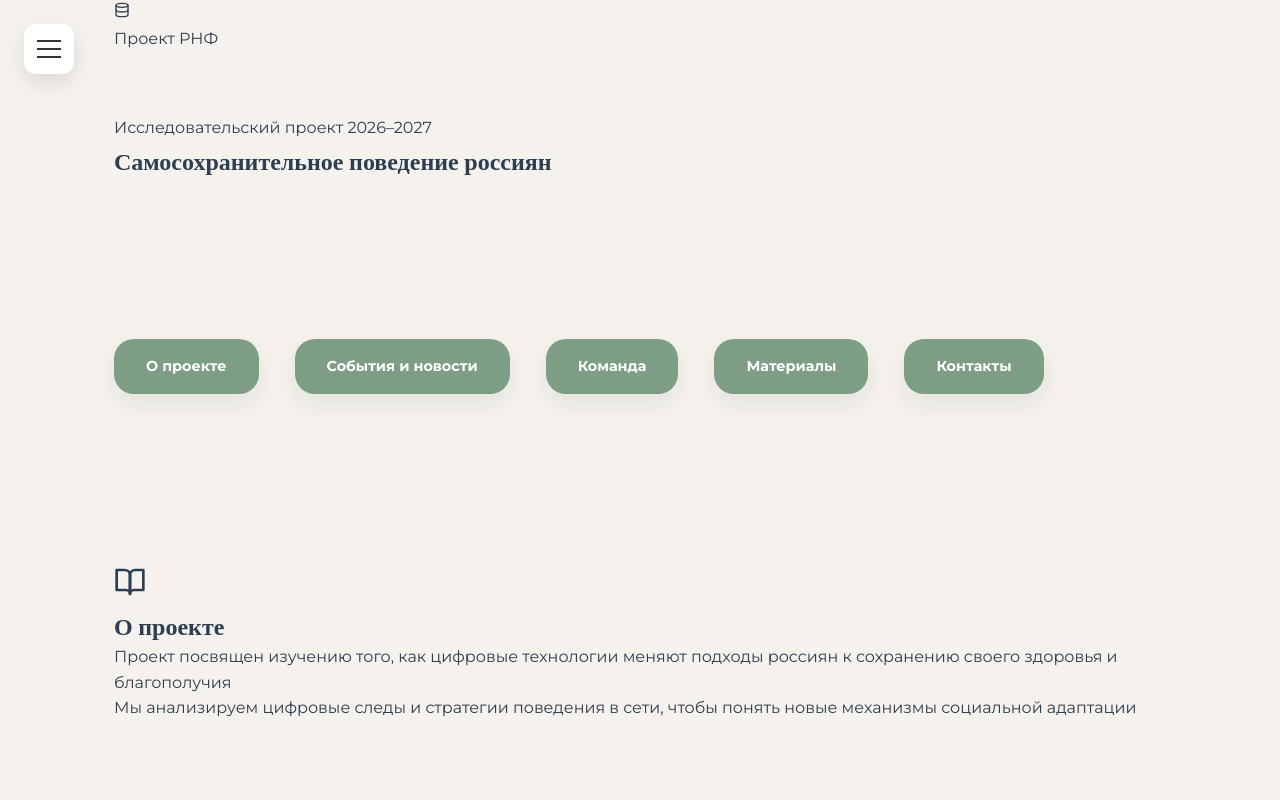
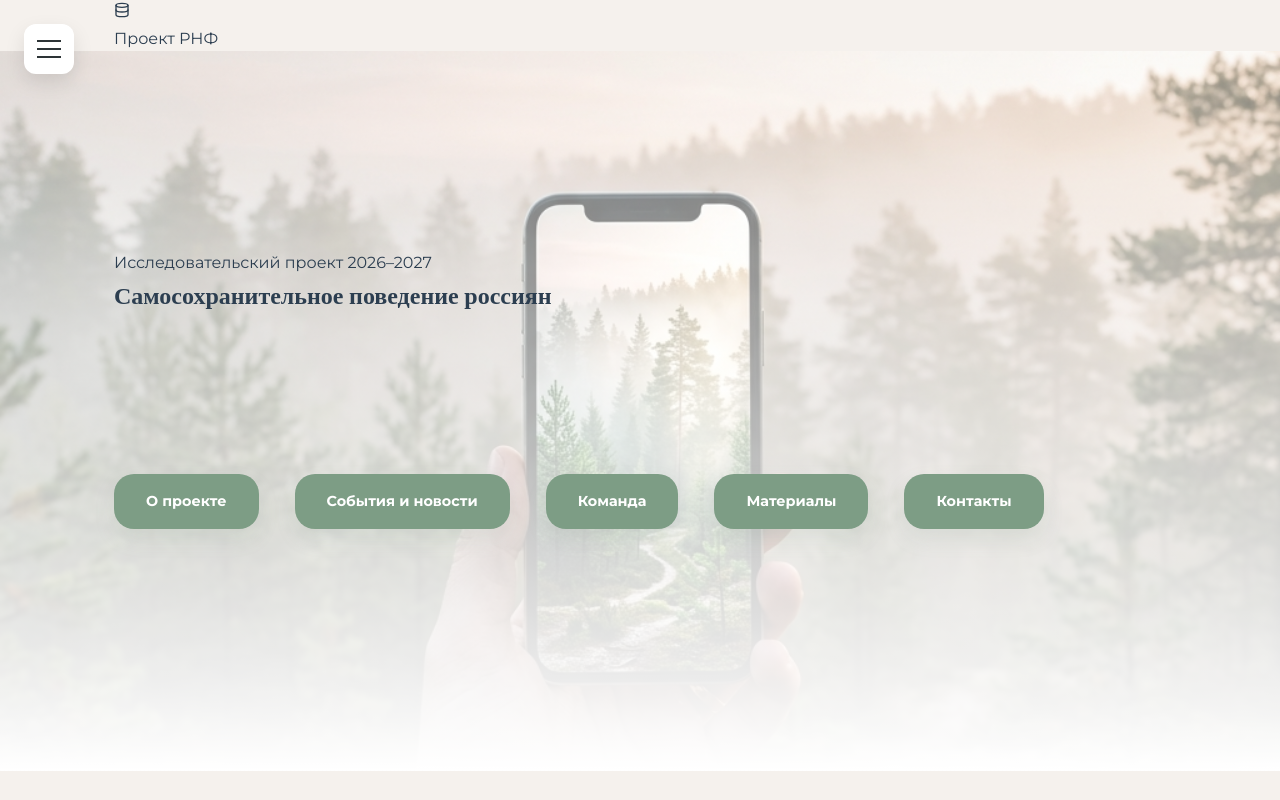
Before and after one commit to digital-selfcare/digital-selfcare.github.io, a React (Vite) app: page / in a window 1280 px wide. Shown: the top 800 px of the page. Built offline with nearby package versions, Linux system fonts and the light colour scheme; a web font is replaced by a local one.

Commit message:
Design: Hero background image

```diff
--- a/src/App.jsx
+++ b/src/App.jsx
@@ -67,9 +67,9 @@ function App() {
         </header>
       )}
 
-      {/* Hero Section - RESTORED PADDING */}
-      <section className="pt-48 pb-24 relative overflow-hidden bg-beige/5">
-        <div className="geo-circle bg-sage/5 w-[600px] h-[600px] -top-40 -left-40" />
+      {/* Hero Section with Background Image */}
+      <section className="hero-section">
+        <div className="hero-content-wrapper">
           <div className="container relative z-10">
             <div className="max-w-4xl">
               <span className="inline-block px-3 py-1 rounded-full bg-sage/10 text-sage font-bold text-[10px] mb-6 uppercase tracking-widest">
@@ -79,13 +79,13 @@ function App() {
                 {content.hero.title}
               </h1>
 
-            {/* BUTTON GROUP MOVED DOWN ONLY */}
               <div className="btn-group-custom">
                 {menuItems.map((item) => (
                   <a key={item.id} href={`#${item.id}`} className="btn px-8 py-4 text-sm transition-all hover:scale-105 active:scale-95">
                     {item.title}
                   </a>
                 ))}
+              </div>
             </div>
           </div>
         </div>
--- a/src/index.css
+++ b/src/index.css
@@ -49,6 +49,32 @@ ul {
 section {
   padding: 4rem 0;
   position: relative;
+}
+
+.hero-section {
+  position: relative;
+  background-image: url('/hero-bg.png');
+  background-size: cover;
+  background-position: center;
+  background-repeat: no-repeat;
+  min-height: 90vh;
+  display: flex;
+  align-items: center;
+  overflow: hidden;
+}
+
+.hero-section::before {
+  content: '';
+  position: absolute;
+  inset: 0;
+  background: linear-gradient(to bottom, rgba(255,255,255,0.4) 0%, rgba(255,255,255,1) 100%);
+  z-index: 1;
+}
+
+.hero-content-wrapper {
+  position: relative;
+  z-index: 10;
+  width: 100%;
 }
 
 .section-title {
```
Also changed, not shown: public/hero-bg.png (added). Lines whose indentation alone changed are shown as unchanged.
